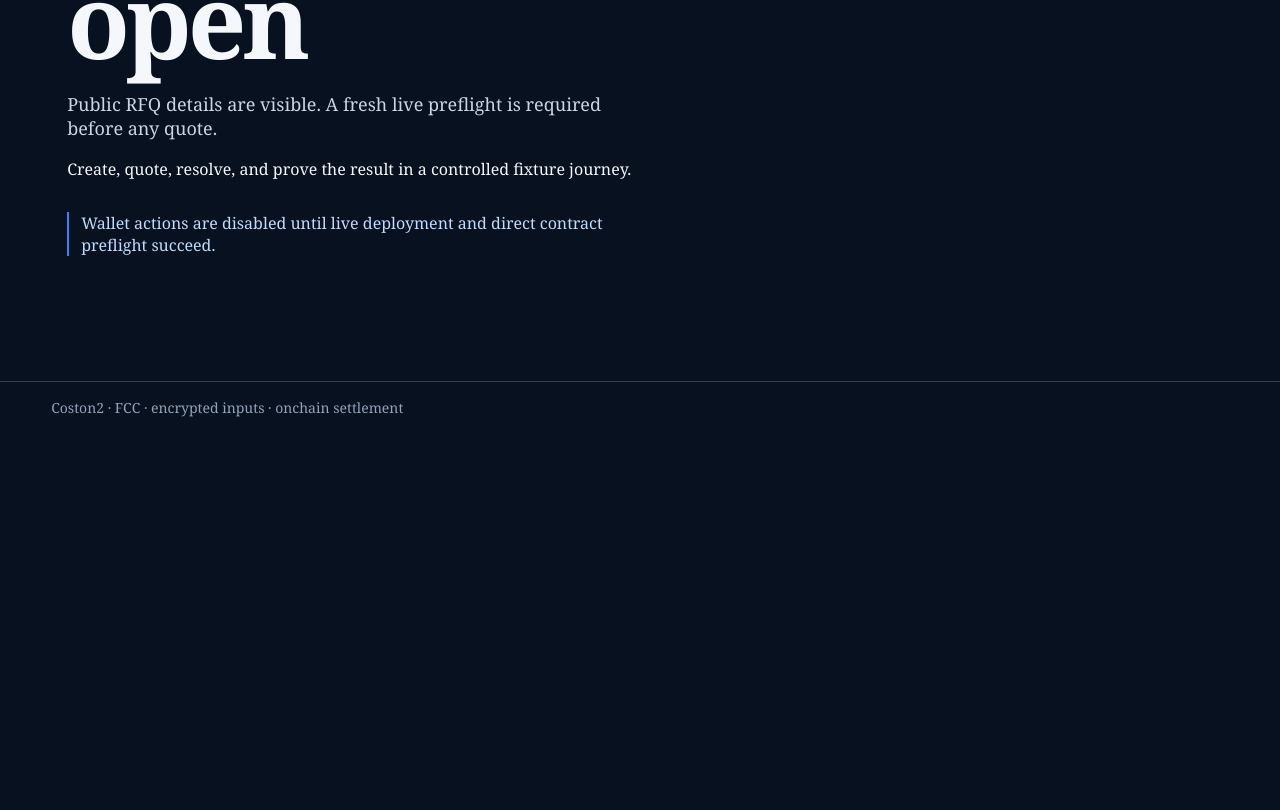
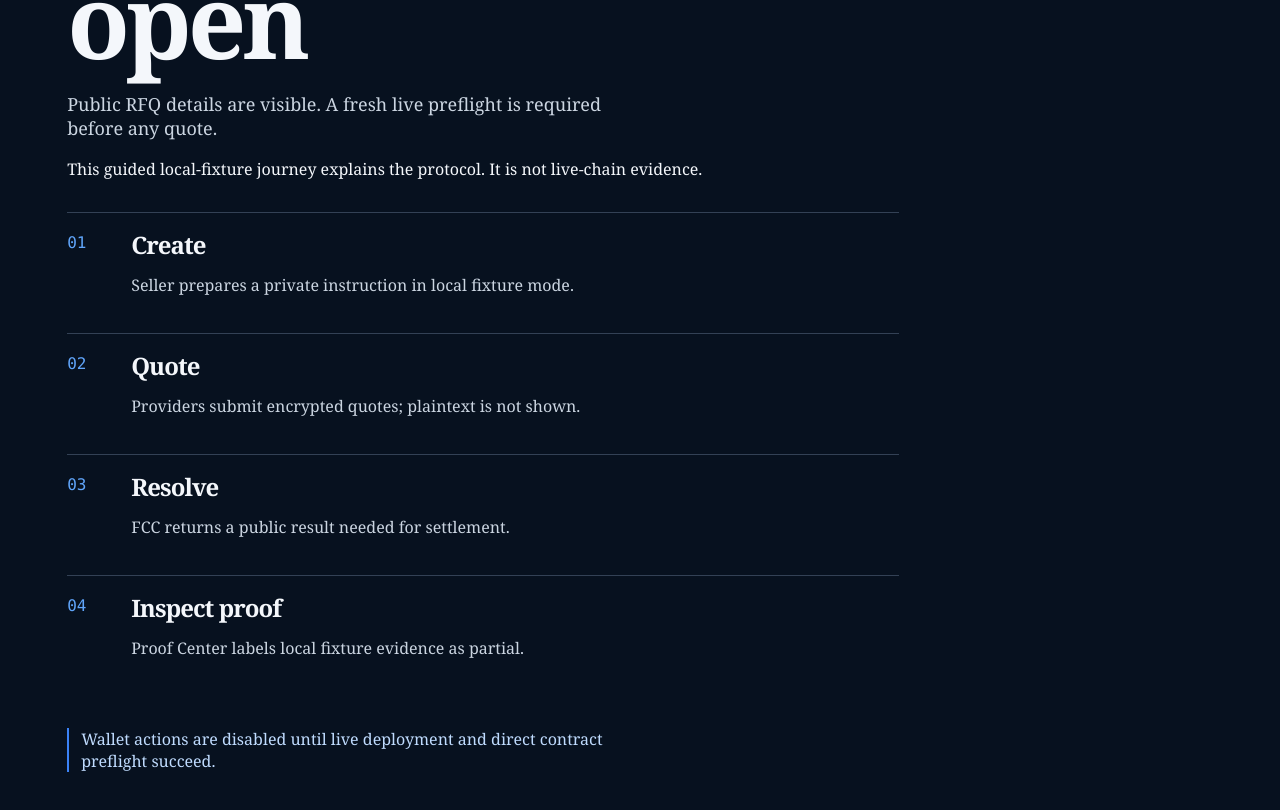
Before and after one commit to kuchikamizake05/HushFlow, a Next.js app in the folder apps/web/: page /demo in a window 1280 px wide. Shown: the part 366-1176 px from the top of the page. Before the commit the page ends 800 px from the top, so only its background shows below. Built offline with nearby package versions, Linux system fonts and the light colour scheme.

Commit message:
feat: add safe Liquidity Desk and judge demo

```diff
--- a/apps/web/app/demo/page.tsx
+++ b/apps/web/app/demo/page.tsx
@@ -1,12 +1,14 @@
+import { DemoJourney } from "../../src/demo/demo-journey";
 import { RfqRouteShell } from "../../src/rfq/route-shell";
 
 export default function DemoPage() {
   return (
     <RfqRouteShell eyebrow="JUDGE DEMO">
       <p>
-        Create, quote, resolve, and prove the result in a controlled fixture
-        journey.
+        This guided local-fixture journey explains the protocol. It is not
+        live-chain evidence.
       </p>
+      <DemoJourney />
     </RfqRouteShell>
   );
 }
--- a/apps/web/app/globals.css
+++ b/apps/web/app/globals.css
@@ -296,3 +296,31 @@ h2 {
   font-family: ui-monospace, SFMono-Regular, Menlo, monospace;
   font-size: 0.875rem;
 }
+
+.demo-journey {
+  display: grid;
+  gap: 0;
+  list-style: none;
+  margin: 2rem 0 0;
+  max-width: 52rem;
+  padding: 0;
+}
+.demo-journey li {
+  border-top: 1px solid #334155;
+  display: grid;
+  gap: 1rem;
+  grid-template-columns: 3rem 1fr;
+  padding: 1.25rem 0;
+}
+.demo-journey span {
+  color: #60a5fa;
+  font-family: ui-monospace, SFMono-Regular, Menlo, monospace;
+}
+.demo-journey h2 {
+  font-size: 1.5rem;
+  margin: 0;
+}
+.demo-journey p {
+  color: #cbd5e1;
+  line-height: 1.5;
+}
--- a/apps/web/app/liquidity/page.tsx
+++ b/apps/web/app/liquidity/page.tsx
@@ -1,3 +1,4 @@
+import { QuoteForm } from "../../src/liquidity/quote-form";
 import { RfqRouteShell } from "../../src/rfq/route-shell";
 
 export default function LiquidityPage() {
@@ -7,9 +8,7 @@ export default function LiquidityPage() {
         Review public opportunities here. Private quotes never enter the read
         adapter.
       </p>
-      <button disabled type="button">
-        Quote after live preflight
-      </button>
+      <QuoteForm />
     </RfqRouteShell>
   );
 }
--- /dev/null
+++ b/apps/web/src/demo/demo-journey.tsx
@@ -0,0 +1,17 @@
+import { demoSteps } from "./journey";
+
+export function DemoJourney() {
+  return (
+    <ol className="demo-journey">
+      {demoSteps.map((step, index) => (
+        <li key={step.title}>
+          <span>{String(index + 1).padStart(2, "0")}</span>
+          <div>
+            <h2>{step.title}</h2>
+            <p>{step.detail}</p>
+          </div>
+        </li>
+      ))}
+    </ol>
+  );
+}
--- /dev/null
+++ b/apps/web/src/demo/journey.ts
@@ -0,0 +1,18 @@
+export const demoSteps = [
+  {
+    title: "Create",
+    detail: "Seller prepares a private instruction in local fixture mode.",
+  },
+  {
+    title: "Quote",
+    detail: "Providers submit encrypted quotes; plaintext is not shown.",
+  },
+  {
+    title: "Resolve",
+    detail: "FCC returns a public result needed for settlement.",
+  },
+  {
+    title: "Inspect proof",
+    detail: "Proof Center labels local fixture evidence as partial.",
+  },
+] as const;
```
Also changed, not shown: apps/web/src/liquidity/quote-form.tsx (added, +33 -0 lines), apps/web/src/liquidity/quote-guard.ts (added, +8 -0 lines), 2 other files (tests, documents, lock files or other folders).
